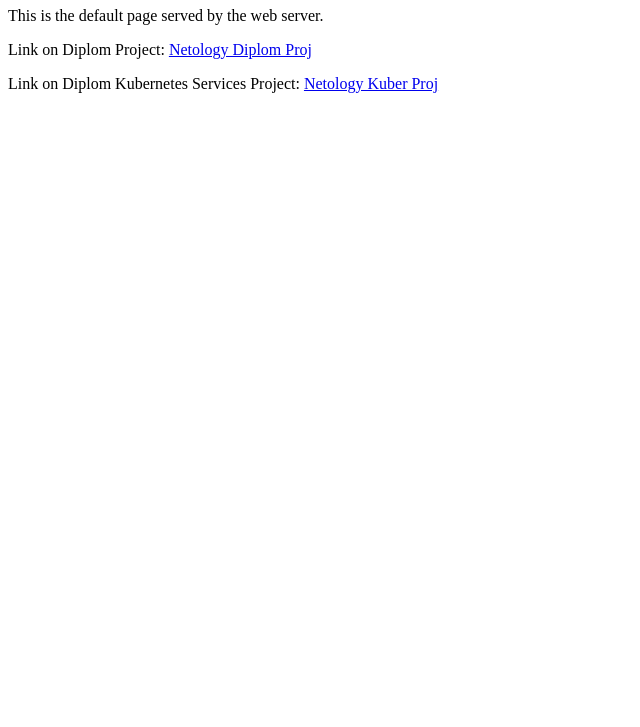
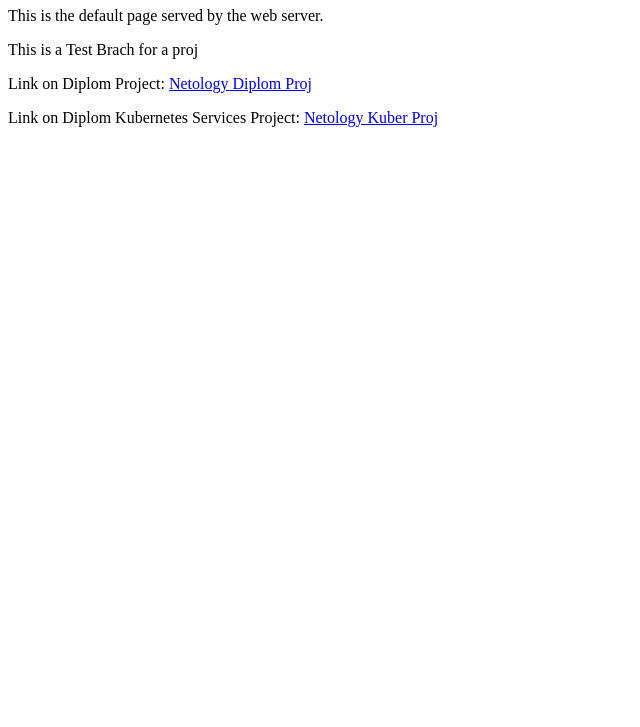
Before and after one commit to Borschik27/diplom-kube-svc, a plain HTML site: page app/index.html in a window 1280 px wide. Shown: the part 73-800 px from the top of the page, without its empty margins (0-640 px from the left). Drawn offline with Linux system fonts and the light colour scheme.

Commit message:
new branch

```diff
--- a/app/index.html
+++ b/app/index.html
@@ -8,6 +8,7 @@
 <body>
     <h1>Welcome Sypchik!</h1>
     <p>This is the default page served by the web server.</p>
+    <p>This is a Test Brach for a proj<p>
     <p>Link on Diplom Project: <a href="https://github.com/Borschik27/diplom">Netology Diplom Proj</a></p>
     <p>Link on Diplom Kubernetes Services Project: <a href="https://github.com/Borschik27/diplom-kube-svc">Netology Kuber Proj</a></p>
 </body>
```
